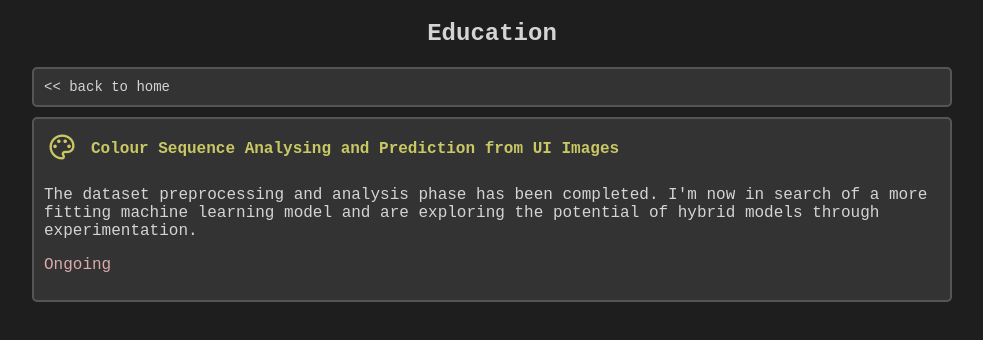
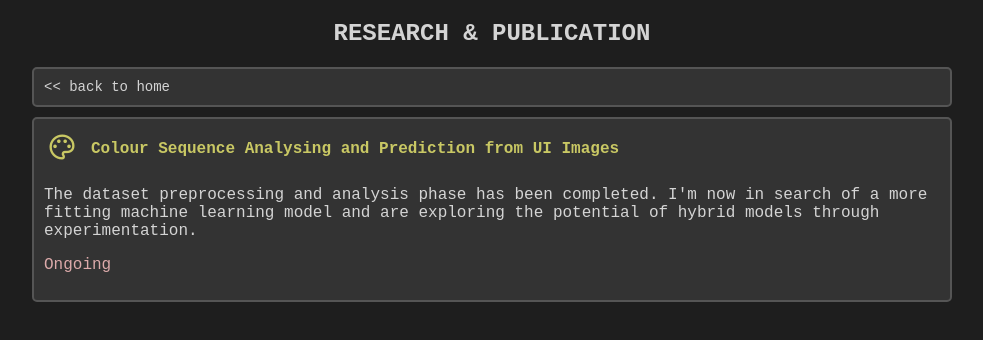
Before and after one commit to ayesh-merenchige/ayesh-merenchige.github.io, a plain HTML site: page research.html in a window 1280 px wide. Shown: the whole page, without its empty margins (148-1131 px from the left). Drawn offline with nearby package versions, Linux system fonts and the light colour scheme.

Commit message:
minimal changes

```diff
--- a/research.html
+++ b/research.html
@@ -8,7 +8,7 @@
     <link rel="stylesheet" href="styles.css">
 </head>
 <body>
-        <h2>Education</h2>
+        <h2>RESEARCH & PUBLICATION</h2>
         <a href="index.html">
         <div class="backdiv"><< back to home</div>
         </a>
```
